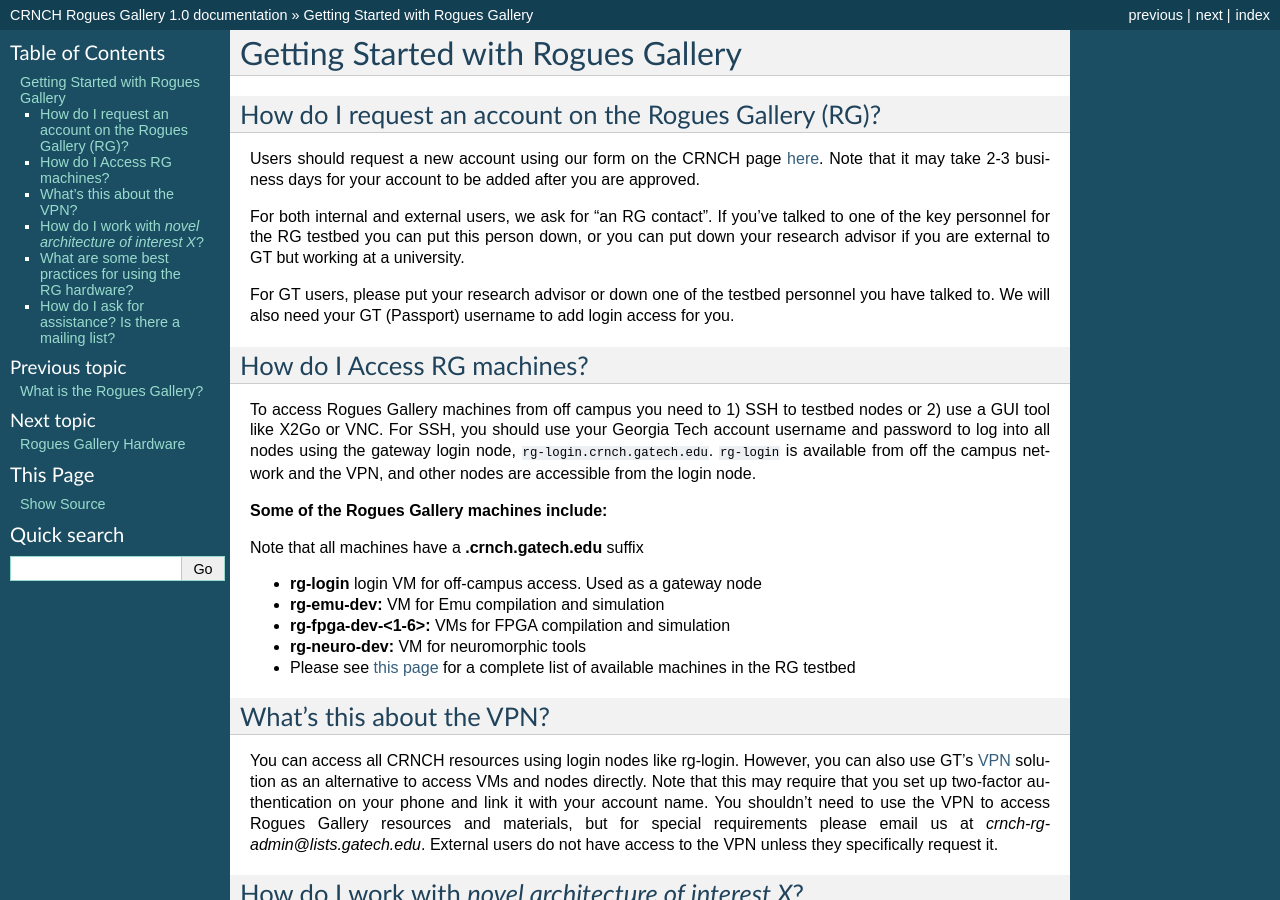
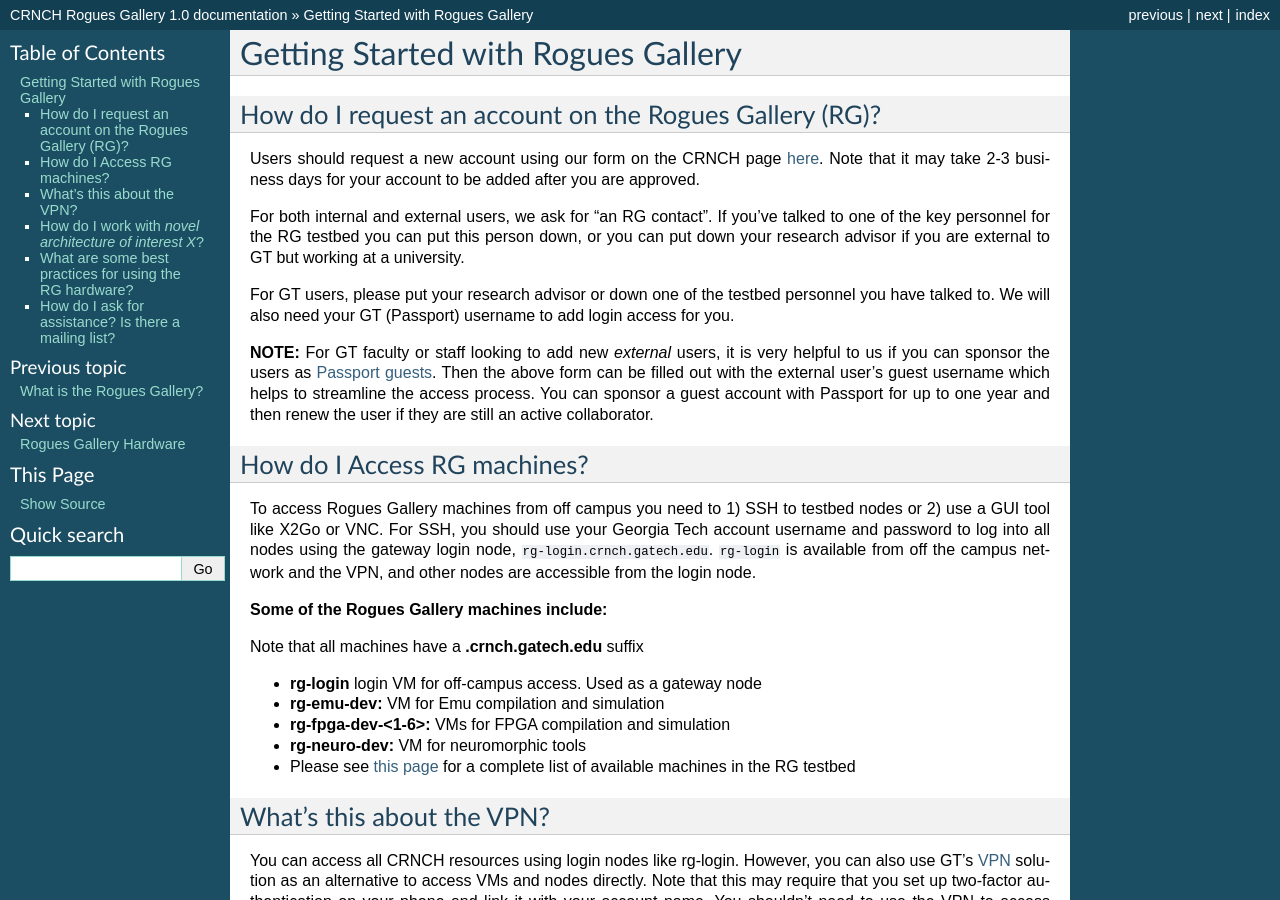
Before and after one commit to gt-crnch-rg/read-the-docs, a Sphinx documentation site: the page built from docs/general/rg-getting-started.rst, in a window 1280 px wide and 900 px high. Built offline with Sphinx 7.4.7, drawn with Linux system fonts in a browser that asks for light colours; pages that are not in the unit, such as notebooks, are missing from menus.

Commit message:
Update rg-getting-started.rst

```diff
--- a/docs/general/rg-getting-started.rst
+++ b/docs/general/rg-getting-started.rst
@@ -10,6 +10,8 @@
 For both internal and external users, we ask for "an RG contact". If you've talked to one of the key personnel for the RG testbed you can put this person down, or you can put down your research advisor if you are external to GT but working at a university.
 
 For GT users, please put your research advisor or down one of the testbed personnel you have talked to. We will also need your GT (Passport) username to add login access for you.
+
+**NOTE:** For GT faculty or staff looking to add new *external* users, it is very helpful to us if you can sponsor the users as `Passport guests <https://support.cc.gatech.edu/faq/how-do-i-sponsor-guest-accounts>`__. Then the above form can be filled out with the external user's guest username which helps to streamline the access process. You can sponsor a guest account with Passport for up to one year and then renew the user if they are still an active collaborator.
 
 How do I Access RG machines?
 --------------------------------
```
